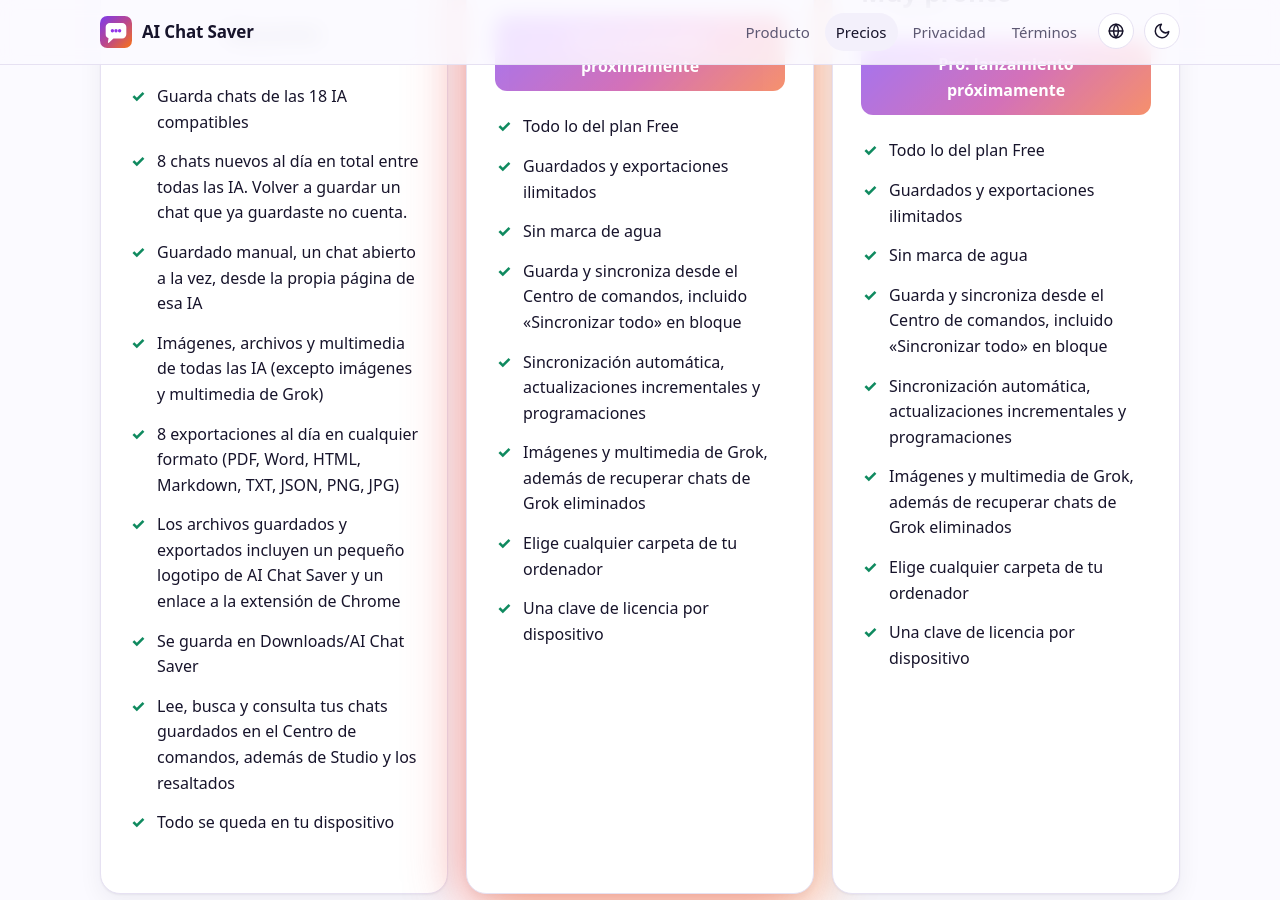
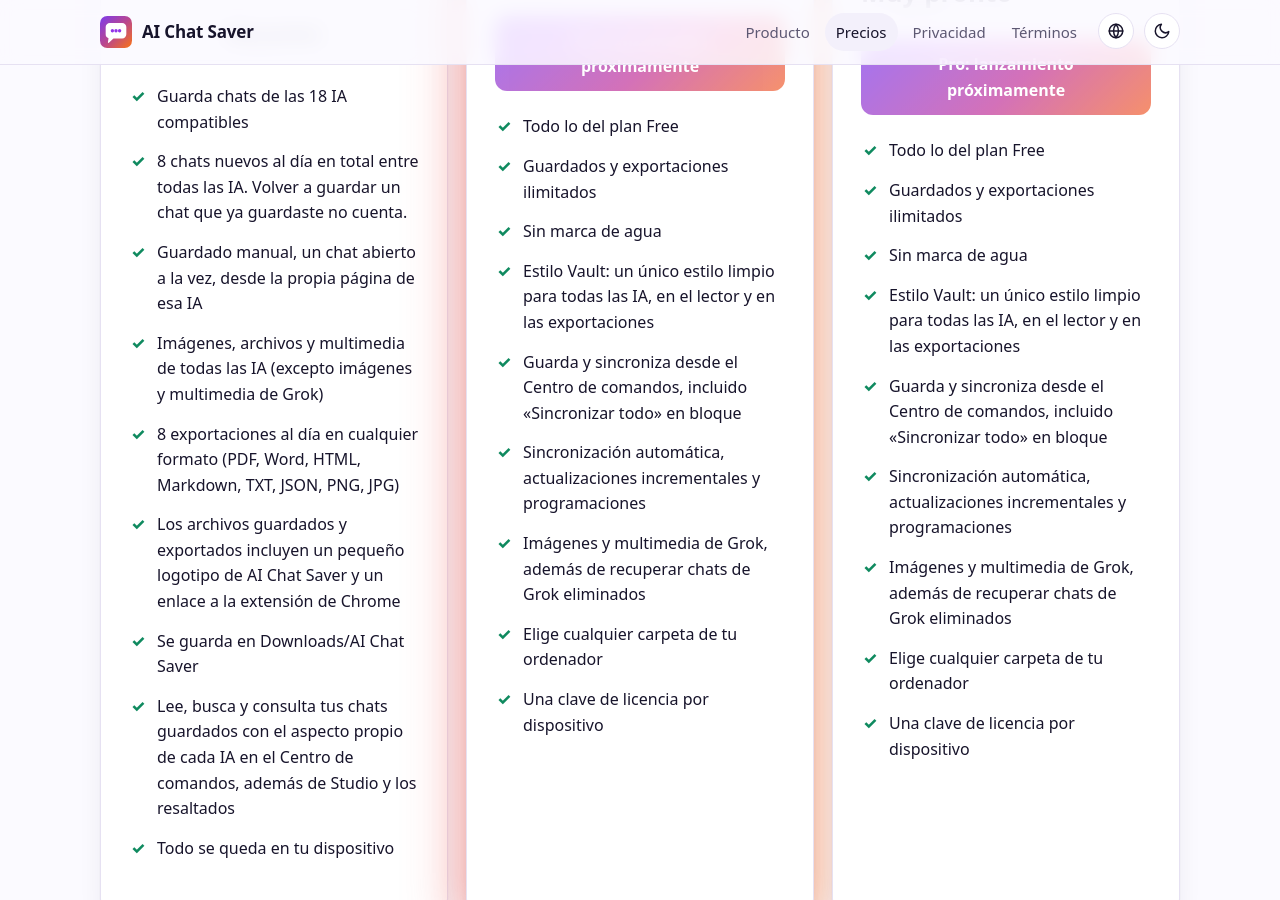
Before and after one commit to aichatsaver/aichatsaver.github.io, a Jekyll site: the page built from es/pricing.html, in a window 1280 px wide and 900 px high, scrolled down 441 px. Built offline with Jekyll 4.4.1, drawn with Linux system fonts in a browser that asks for light colours.

Commit message:
Pricing: add Vault look to Pro, each AI's own look on Free (es)

```diff
--- a/_data/i18n/es.yml
+++ b/_data/i18n/es.yml
@@ -39,12 +39,13 @@ meta:
   - "8 exportaciones al día en cualquier formato (PDF, Word, HTML, Markdown, TXT, JSON, PNG, JPG)"
   - "Los archivos guardados y exportados incluyen un pequeño logotipo de AI Chat Saver y un enlace a la extensión de Chrome"
   - "Se guarda en Downloads/AI Chat Saver"
-  - "Lee, busca y consulta tus chats guardados en el Centro de comandos, además de Studio y los resaltados"
+  - "Lee, busca y consulta tus chats guardados con el aspecto propio de cada IA en el Centro de comandos, además de Studio y los resaltados"
   - "Todo se queda en tu dispositivo"
   pro_features:
   - "Todo lo del plan Free"
   - "Guardados y exportaciones ilimitados"
   - "Sin marca de agua"
+  - "Estilo Vault: un único estilo limpio para todas las IA, en el lector y en las exportaciones"
   - "Guarda y sincroniza desde el Centro de comandos, incluido «Sincronizar todo» en bloque"
   - "Sincronización automática, actualizaciones incrementales y programaciones"
   - "Imágenes y multimedia de Grok, además de recuperar chats de Grok eliminados"
```
